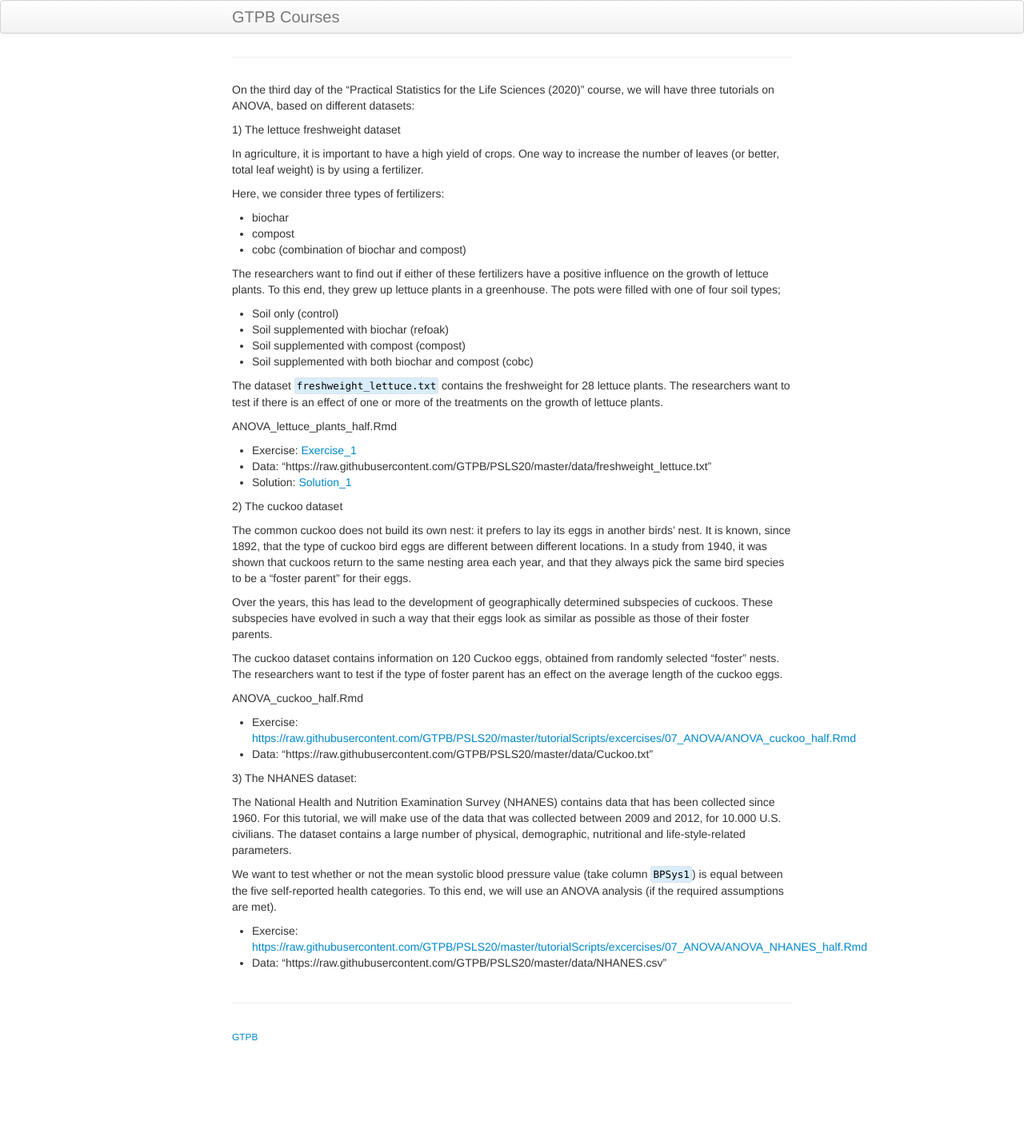
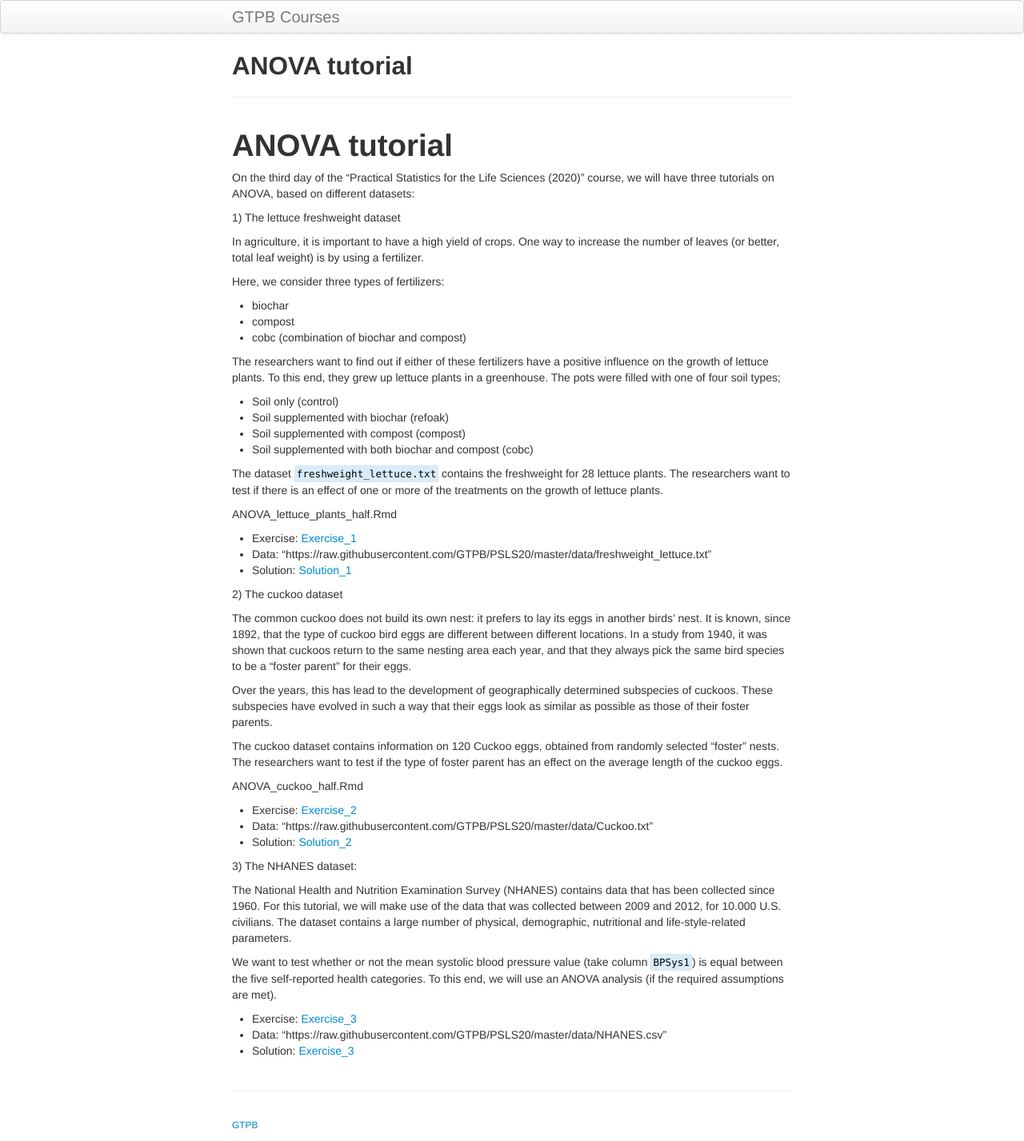
Before and after one commit to GTPB/PSLS20, a Jekyll site: the page built from pages/07_ANOVA.md, in a window 1280 px wide. Shown: the whole page at 80% size. Built offline with Jekyll 4.4.1, drawn with Linux system fonts in a browser that asks for light colours; our own code applies the rules of GitHub Pages for plain Markdown files; before the commit the page ends 1317 px from its top, so only the background shows below that.

Commit message:
add other ANOVA solutions

```diff
--- a/pages/07_ANOVA.md
+++ b/pages/07_ANOVA.md
@@ -1,3 +1,5 @@
+# ANOVA tutorial
+
 On the third day of the "Practical Statistics for the Life Sciences (2020)" course, we will have three tutorials on ANOVA, based on different datasets:
 
 1) The  lettuce freshweight dataset
@@ -43,9 +45,9 @@ The researchers want to test if the type of foster parent has an effect on the a
 
 ANOVA_cuckoo_half.Rmd
 
-- Exercise: [https://raw.githubusercontent.com/GTPB/PSLS20/master/tutorialScripts/excercises/07_ANOVA/ANOVA_cuckoo_half.Rmd](https://raw.githubusercontent.com/GTPB/PSLS20/master/tutorialScripts/excercises/07_ANOVA/ANOVA_cuckoo_half.Rmd)
+- Exercise: [Exercise_2](./07-ANOVA-exercises-solutions/ANOVA_cuckoo_half.html)
 - Data: "https://raw.githubusercontent.com/GTPB/PSLS20/master/data/Cuckoo.txt"
-
+- Solution: [Solution_2](./07-ANOVA-exercises-solutions/ANOVA_cuckoo.html)
 
 
 3) The NHANES dataset:
@@ -57,5 +59,6 @@ The dataset contains a large number of physical, demographic, nutritional and li
 We want to test whether or not the mean systolic blood pressure value (take column `BPSys1`) is equal between the five self-reported
 health categories. To this end, we will use an ANOVA analysis (if the required assumptions are met).
 
-- Exercise: [https://raw.githubusercontent.com/GTPB/PSLS20/master/tutorialScripts/excercises/07_ANOVA/ANOVA_NHANES_half.Rmd](https://raw.githubusercontent.com/GTPB/PSLS20/master/tutorialScripts/excercises/07_ANOVA/ANOVA_NHANES_half.Rmd)
+- Exercise: [Exercise_3](./07-ANOVA-exercises-solutions/ANOVA_NHANES_half.html)
 - Data: "https://raw.githubusercontent.com/GTPB/PSLS20/master/data/NHANES.csv"
+- Solution: [Exercise_3](./07-ANOVA-exercises-solutions/ANOVA_NHANES.html)
```
